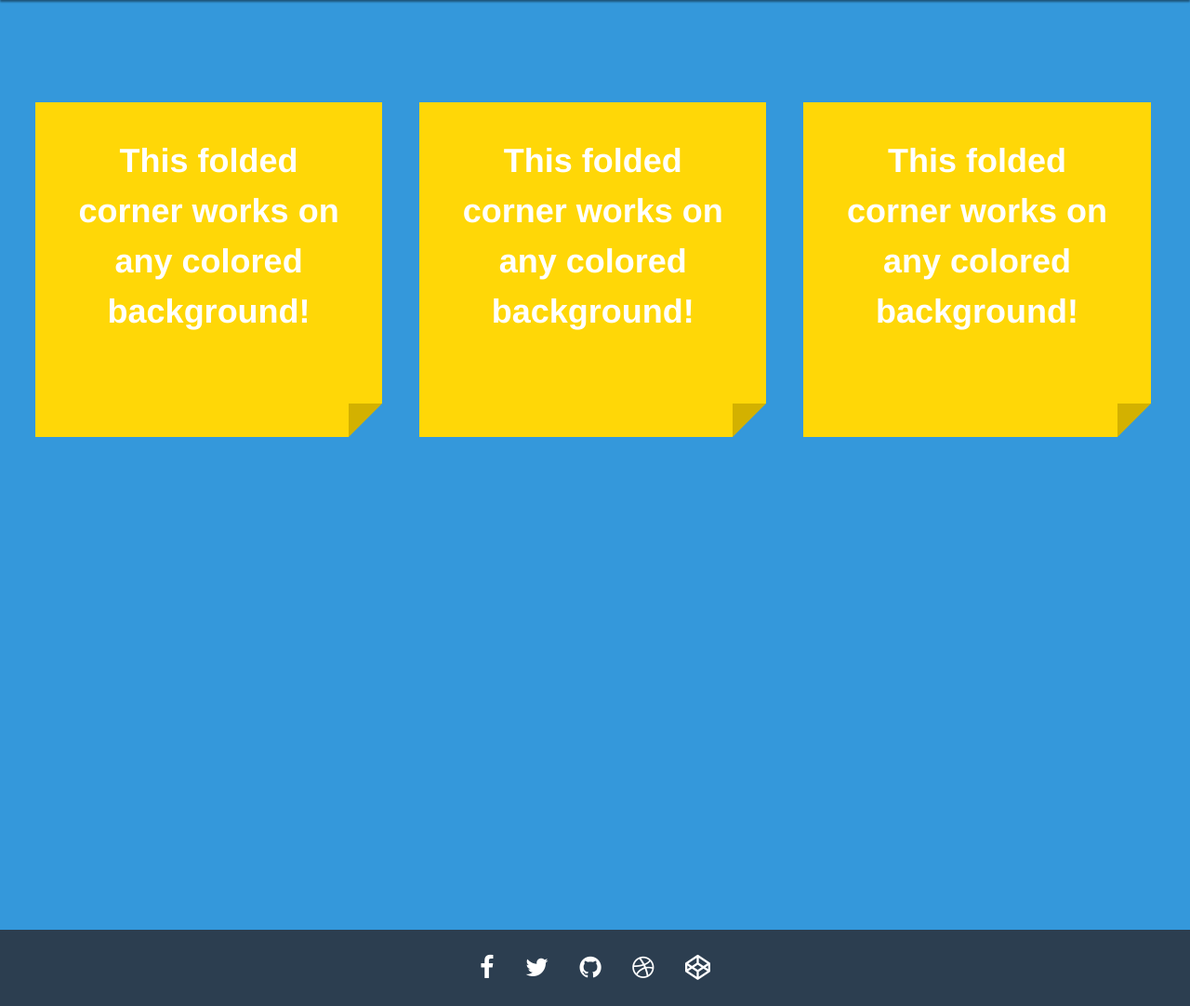
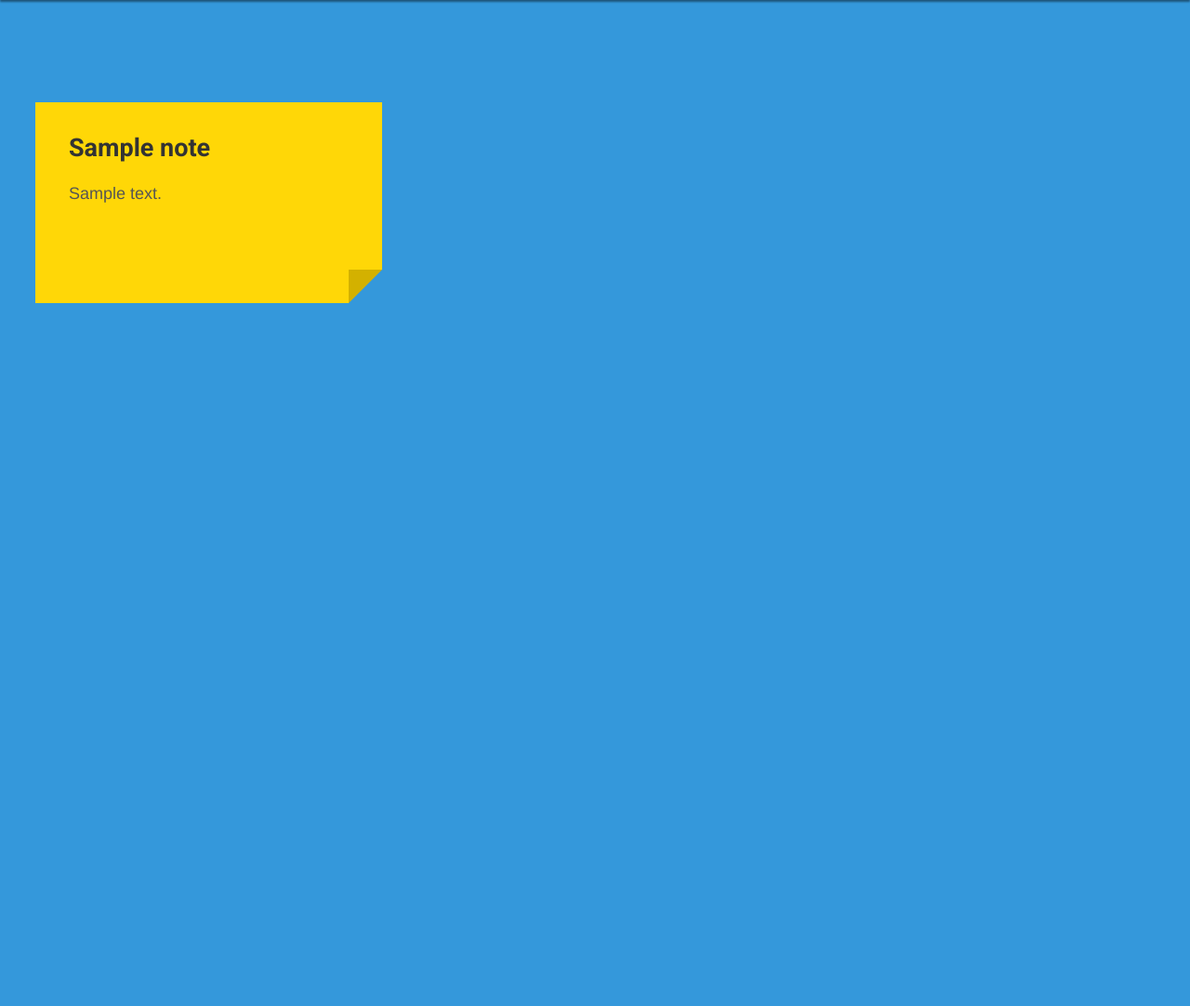
Before and after one commit to xvista/thoth-zocial-intern-todo-list, a PHP site: page / in a window 1280 px wide. Shown: the part 100-1182 px from the top of the page at 93% size. After the commit the page ends 426 px from the top, so only its background shows below. Run offline with PHP 8.4, Linux system fonts and the light colour scheme; tables that the repository leaves empty hold one stand-in row (values such as "Sample post"); some libraries are stand-ins or nearby versions.

Commit message:
load actual content from db to index page

```diff
--- a/css/style.css
+++ b/css/style.css
@@ -413,8 +413,6 @@ body {
   background: #323232;
 }
 
-
-
 p {
   font-family: helvetica;
   font-size: 2em;
@@ -429,6 +427,8 @@ p {
   width: 30%;
   float: left;
   margin:20px;
+  margin-bottom: 3em;
+  text-align: left;
 }
 
 .post-it-note:after {
@@ -450,6 +450,17 @@ p {
   border-width: 2em 2em 0 0;
   border-style: solid;
   border-color: #d3b100 transparent;
+}
+
+.post-it-note h2 {
+  color: #333;
+}
+
+.post-it-note p {
+  font-family: helvetica;
+  font-size: 1em;
+  font-weight: normal;
+  color: #555;
 }
 
 /* --------------------------------
--- a/index.php
+++ b/index.php
@@ -1,24 +1,26 @@
+<?php
+  require './config.php';
+
+  $sql = "SELECT * FROM note ORDER BY note_id ASC";
+  $result = mysqli_query($connect, $sql);
+
+  $notes = [];
+  while ($notes[] = mysqli_fetch_array($result));
+  array_pop($notes);
+?>
+
 <!DOCTYPE html>
-<html >
+<html>
   <head>
     <meta charset="UTF-8">
     <title>Post it</title>
     <meta name="viewport" content="width=device-width, initial-scale=1">
-<link href='https://fonts.googleapis.com/css?family=Roboto:400,100,100italic,300,300italic,400italic,500,500italic,700,700italic,900,900italic' rel='stylesheet' type='text/css'>
-<link rel="stylesheet" href="https://maxcdn.bootstrapcdn.com/font-awesome/4.5.0/css/font-awesome.min.css">
-
+    <link href='https://fonts.googleapis.com/css?family=Roboto:400,100,100italic,300,300italic,400italic,500,500italic,700,700italic,900,900italic' rel='stylesheet' type='text/css'>
+    <link rel="stylesheet" href="https://maxcdn.bootstrapcdn.com/font-awesome/4.5.0/css/font-awesome.min.css">
     <link rel="stylesheet" href="css/normalize.css">
-
-
-        <link rel="stylesheet" href="css/style.css">
-
-
-
-
+    <link rel="stylesheet" href="css/style.css">
   </head>
-
   <body>
-
     <nav class="container-fluid nav">
   <div class="container cf">
     <div class="brand">
@@ -71,37 +73,30 @@
 <div class="container-fluid portfolio" id="portfolio">
   <div class="container cf">
     <div class="gallery">
-      <div class="post-it-note">
-        <p>This folded corner works on any colored background!</p>
-      </div>
-      <div class="post-it-note">
-        <p>This folded corner works on any colored background!</p>
-      </div>
-      <div class="post-it-note">
-        <p>This folded corner works on any colored background!</p>
-      </div>
+      <?php
+        foreach ($notes as $note) {
+          echo '<div class="post-it-note">';
+          echo '<h2>' . nl2br($note['title']) . '</h2>';
+          echo '<p>' . nl2br($note['content']) . '</p>';
+          if ($note['type'] == 2) {
+            $sql = "SELECT * FROM checklist WHERE note_id = {$note['note_id']} ORDER BY checklist_id ASC";
+            $result = mysqli_query($connect, $sql);
+            echo '<ul>';
+            foreach ($result as $checklist) {
+              echo '<li>' . $checklist['content'] . '</li>';
+            }
+            echo '</ul>';
+          }
+          echo '</div>';
+        }
+      ?>
     </div>
   </div>
 </div>
 
 
-
-
-<footer class="container-fluid footer">
-  <div class="container">
-    <a href="#" target="_blank"><i class="fa fa-facebook"></i></a>
-    <a href="#" target="_blank"><i class="fa fa-twitter"></i></a>
-    <a href="#" target="_blank"><i class="fa fa-github"></i></a>
-    <a href="#" target="_blank"><i class="fa fa-dribbble"></i></a>
-    <a href="#" target="_blank"><i class="fa fa-codepen"></i></a>
-  </div>
-</footer>
     <script src='http://cdnjs.cloudflare.com/ajax/libs/jquery/2.1.3/jquery.min.js'></script>
-
-        <script src="js/index.js"></script>
-
-
-
+    <script src="js/index.js"></script>
 
   </body>
 </html>
```
